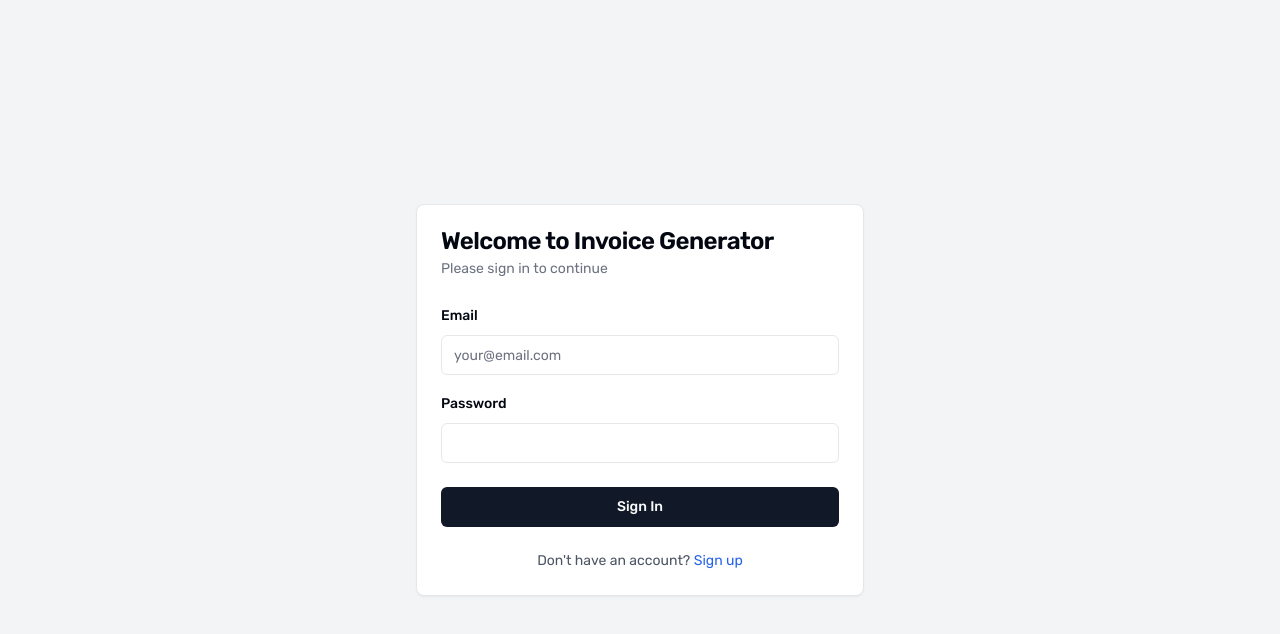
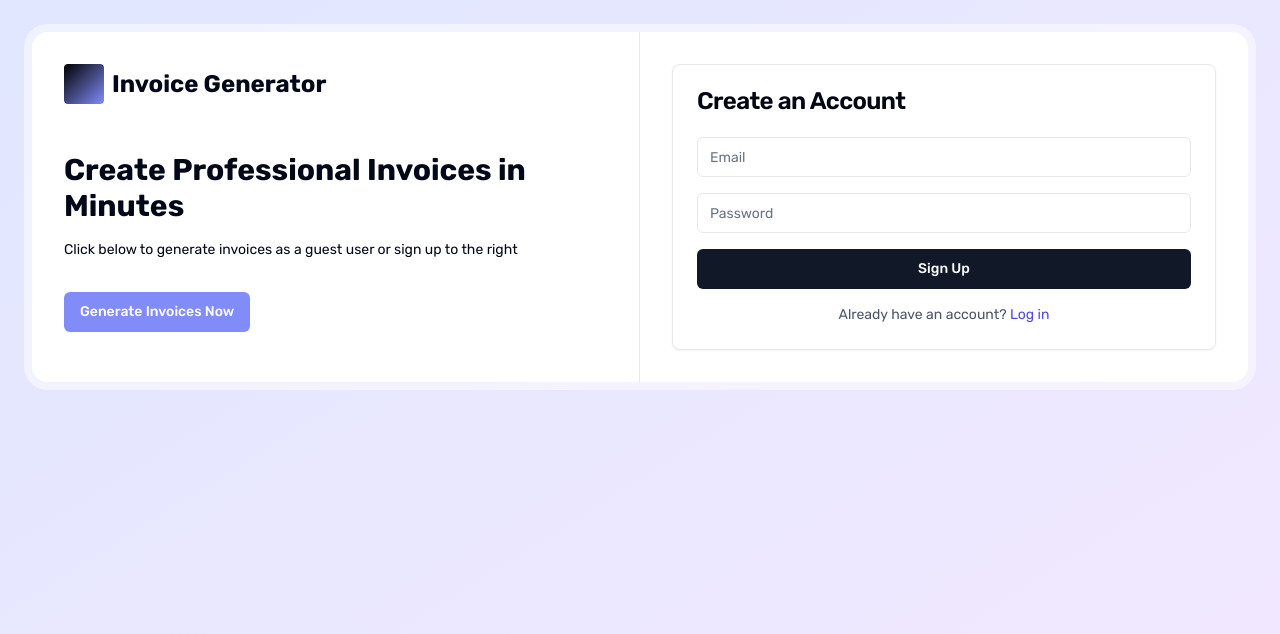
Before and after one commit to auskr4/invoice-generator, a React (Vite) app: page / in a window 1280 px wide. Before the commit this address led to /login. Shown: the top 634 px of the page. Built offline with nearby package versions, Linux system fonts and the light colour scheme.

Commit message:
add landing page + routing

```diff
--- a/src/App.tsx
+++ b/src/App.tsx
@@ -1,6 +1,7 @@
 import React from "react";
 import { Route, Routes, Navigate } from "react-router-dom";
 import { useAuthContext } from "./contexts/AuthContext";
+import LandingPage from "./components/LandingPage";
 import LoginPage from "./components/LoginPage";
 import SignUpPage from "./components/SignUpPage";
 import Dashboard from "./components/Dashboard";
@@ -21,6 +22,10 @@ function App() {
     <div className="font-sans min-h-screen bg-gray-100">
       <Routes>
         <Route
+          path="/"
+          element={user ? <Navigate to="/dashboard" /> : <LandingPage />}
+        />
+        <Route
           path="/login"
           element={user ? <Navigate to="/dashboard" /> : <LoginPage />}
         />
@@ -36,7 +41,6 @@ function App() {
           <Route path="create-invoice" element={<InvoiceForm />} />
           <Route path="manage-invoices" element={<ManageInvoices />} />
           <Route path="account-settings" element={<AccountSettings />} />
-          <Route index element={<Navigate to="/dashboard" replace />} />
         </Route>
       </Routes>
     </div>
--- /dev/null
+++ b/src/components/LandingPage.tsx
@@ -0,0 +1,78 @@
+import React from "react";
+import { useNavigate } from "react-router-dom";
+import { Button } from "@/components/ui/button";
+import { Input } from "@/components/ui/input";
+import { Card, CardContent, CardHeader, CardTitle } from "@/components/ui/card";
+
+const LandingPage: React.FC = () => {
+  const navigate = useNavigate();
+
+  return (
+    <div className="min-h-screen bg-gradient-to-br from-indigo-100 to-purple-100 p-6">
+      <div className="max-w-7xl mx-auto">
+        {/* Main content */}
+        <div className="bg-white bg-opacity-50 rounded-3xl p-2">
+          <div className="bg-white rounded-2xl overflow-hidden">
+            <div className="md:flex">
+              {/* Left side - Generate Invoices */}
+              <div className="md:w-1/2 p-8 bg-white border-r">
+                <div className="flex items-center gap-x-2 mb-12">
+                  <div className="w-10 h-10 bg-gradient-to-br from-black to-indigo-400 rounded"></div>
+                  <h1 className="text-2xl font-bold">Invoice Generator</h1>
+                </div>
+                <h2 className="text-3xl font-bold mb-4 text-mono">
+                  Create Professional Invoices in Minutes
+                </h2>
+                <p className="text-sm mb-8">
+                  Click below to generate invoices as a guest user or sign up to the right
+                </p>
+                <Button
+                  onClick={() => navigate("/create-invoice")}
+                  className="bg-indigo-400 text-white hover:bg-indigo-100"
+                >
+                  Generate Invoices Now
+                </Button>
+              </div>
+
+              {/* Right side - Sign Up Form */}
+              <div className="md:w-1/2 p-8">
+                <Card>
+                  <CardHeader>
+                    <CardTitle>Create an Account</CardTitle>
+                  </CardHeader>
+                  <CardContent>
+                    <form
+                      onSubmit={(e) => e.preventDefault()}
+                      className="space-y-4"
+                    >
+                      <div>
+                        <Input type="email" placeholder="Email" />
+                      </div>
+                      <div>
+                        <Input type="password" placeholder="Password" />
+                      </div>
+                      <Button type="submit" className="w-full">
+                        Sign Up
+                      </Button>
+                    </form>
+                    <p className="text-center mt-4 text-sm text-gray-600">
+                      Already have an account?{" "}
+                      <a
+                        href="/login"
+                        className="text-indigo-600 hover:underline"
+                      >
+                        Log in
+                      </a>
+                    </p>
+                  </CardContent>
+                </Card>
+              </div>
+            </div>
+          </div>
+        </div>
+      </div>
+    </div>
+  );
+};
+
+export default LandingPage;
```
